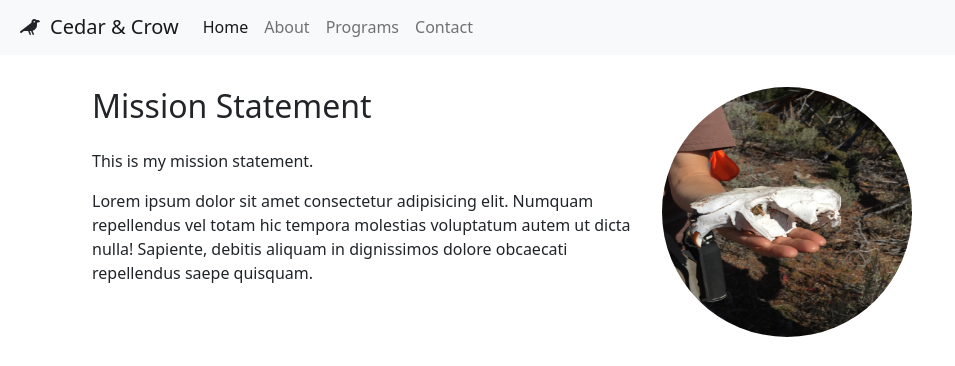
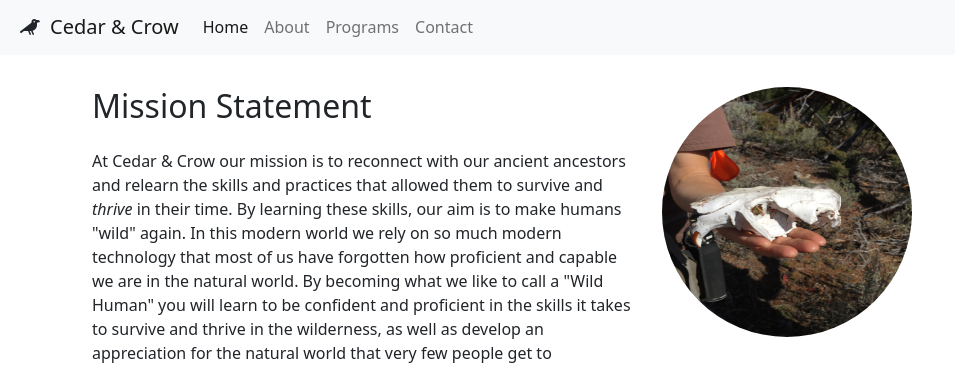
Before and after one commit to jlstern3/jacks_website, a Django app: page /home in a window 1280 px wide. Shown: the part 101-467 px from the top of the page, without its empty margins (0-955 px from the left). Run offline with Django 3.2, Linux system fonts and the light colour scheme; some libraries are stand-ins or nearby versions.

Commit message:
Jack's writing incorporated

```diff
--- a/jacks_website_proj/company_app/templates/home.html
+++ b/jacks_website_proj/company_app/templates/home.html
@@ -45,12 +45,13 @@
         <div class="row">
             <div class="col-sm-6">
                 <h2 class="mb-4">Mission Statement</h2>
-                <p>
-                    This is my mission statement.
-                </p>
-                <p>Lorem ipsum dolor sit amet consectetur adipisicing elit. Numquam
-                    repellendus vel totam hic tempora molestias voluptatum autem ut dicta nulla! Sapiente,
-                    debitis aliquam in dignissimos dolore obcaecati repellendus saepe quisquam.</p>
+                <p>At Cedar & Crow our mission is to reconnect with our ancient ancestors and relearn the skills and
+                    practices that allowed them to survive and <em>thrive</em> in their time. By learning these skills, our aim
+                    is to make humans "wild" again. In this modern world we rely on so much modern technology that most
+                    of us have forgotten how proficient and capable we are in the natural world. By becoming what we like
+                    to call a "Wild Human" you will learn to be confident and proficient in the skills it takes to survive
+                    and thrive in the wilderness, as well as develop an appreciation for the natural world that very few
+                    people get to experience today.</p>
             </div>
             <div class="col-sm-6">
                 <img class="home_pg_pics" src="/static/img/Beaver_Skull.jpg" alt="Beaver Skull" />
@@ -63,12 +64,10 @@
             <div class="col-sm-6">
                 <h2 class="mb-4">Vision Statement</h2>
                 <p>
-                    This is my vision statement.
-                </p>
-                <p>
-                    Lorem ipsum, dolor sit amet consectetur adipisicing elit. Veritatis exercitationem consectetur hic aliquid, quibusdam dolores illum quaerat delectus dicta voluptatibus?
-                    Earum doloremque optio corrupti animi consectetur, dignissimos aliquid temporibus culpa.
-                </p>
+                    After attending every major naturalist school in the state of Washington, Jack Batteiger (Cedar & Crow Founder and Educator),
+                    has experienced the best of what these schools have to offer and identified ample room for improvements.
+                    Jack saw education getting watered down, and educational courses omitting important advanced skills and even essential basic skills.
+                    To combat the erasure of vital naturalist knowledge and wilderness skills, Cedar & Crow was born!</p>
             </div>
         </div>
 
```
Also changed, not shown: jacks_website_proj/company_app/templates/about.html (+7 -0 lines).
